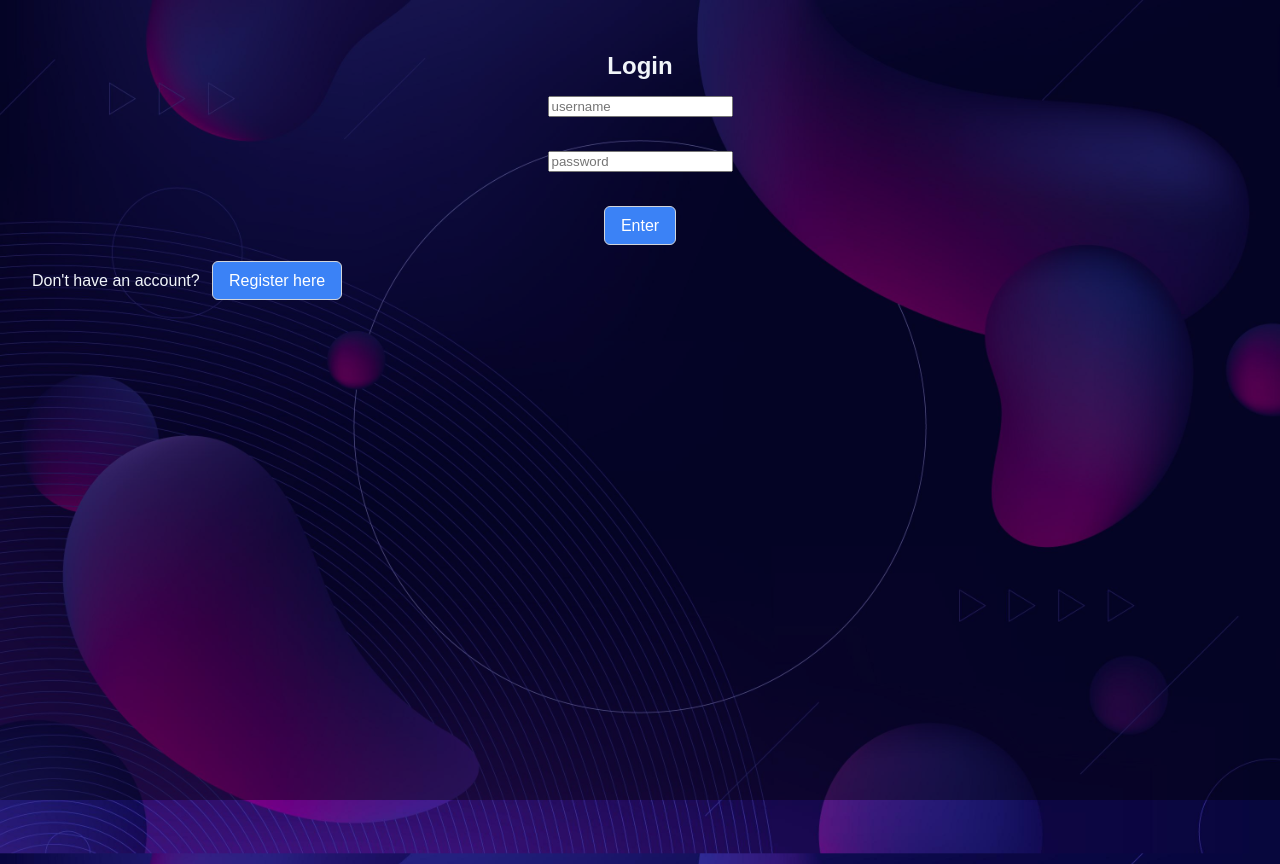
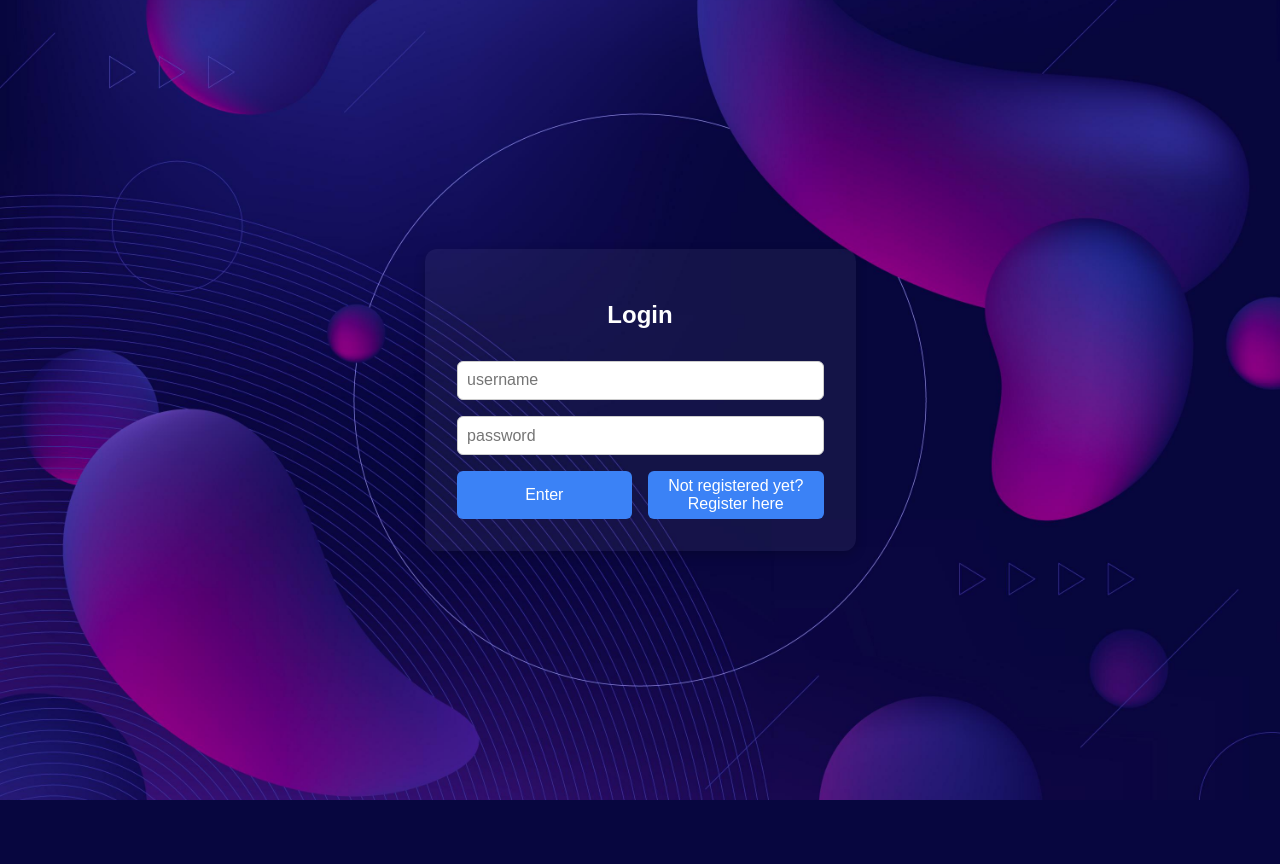
Before and after one commit to lyzo111/MyWeatherReport, a Flask app: page /login in a window 1280 px wide. After the commit the page ends 800 px from the top, so only its background shows below. Run offline with Flask 3, Linux system fonts and the light colour scheme.

Commit message:
changed login and register layout and styling

```diff
--- /dev/null
+++ b/static/css/login.css
@@ -0,0 +1,94 @@
+html, body {
+    height: 100%;
+    margin: 0;
+    padding: 0;
+    font-family: Arial, sans-serif;
+    background-image: url("../img/background.jpg"); /* https://de.freepik.com/vektoren-kostenlos/gradient-fluessiger-abstrakter-hintergrund_13398987.htm */
+    background-size: cover;
+    background-position: center;
+    background-repeat: no-repeat;
+    color: #f1f5f9;
+}
+
+.auth-container {
+    height: 100%;
+    display: flex;
+    justify-content: center;
+    align-items: center;
+}
+
+form {
+    background-color: rgba(255, 255, 255, 0.05);
+    padding: 2rem;
+    border-radius: 12px;
+    box-shadow: 0 4px 12px rgba(0, 0, 0, 0.2);
+    display: flex;
+    flex-direction: column;
+    gap: 1rem;
+    min-width: 367px;
+}
+
+h2 {
+    text-align: center;
+    margin-bottom: 1rem;
+    color: #fff;
+}
+
+.input-group {
+    display: flex;
+    align-items: center;
+    justify-content: space-between;
+    gap: 1rem;
+}
+
+.input-group input {
+    flex: 1;
+    padding: 0.6rem;
+    font-size: 1rem;
+    border-radius: 6px;
+    border: 1px solid #ccc;
+}
+
+.field-error {
+    font-size: 0.85rem;
+    color: #f87171;
+    white-space: nowrap;
+}
+
+.button-group {
+    display: flex;
+    justify-content: space-between;
+    align-items: center;
+    gap: 1rem;
+}
+
+.button-group input[type="submit"],
+.button-group .alt-button {
+    flex: 1;
+    max-width: 48%;
+    height: 48px;
+    overflow: hidden;
+    text-overflow: ellipsis;
+    display: inline-flex;
+    justify-content: center;
+    align-items: center;
+    text-align: center;
+    padding: 0 1rem;
+    box-sizing: border-box;
+}
+
+input[type="submit"], .alt-button {
+    padding: 0.6rem 1.2rem;
+    font-size: 1rem;
+    border-radius: 6px;
+    border: none;
+    background-color: #3b82f6;
+    color: white;
+    cursor: pointer;
+    text-decoration: none;
+}
+
+input[type="submit"]:hover,
+.alt-button:hover {
+    background-color: #2563eb;
+}
--- a/templates/login.html
+++ b/templates/login.html
@@ -3,19 +3,32 @@
 <head>
     <meta charset="UTF-8">
     <title>Login - My Weather Report</title>
-    <link rel="stylesheet" href="{{ url_for('static', filename='css/style.css') }}">
+    <link rel="stylesheet" href="{{ url_for('static', filename='css/login.css') }}">
 </head>
 <body>
-    <h2>Login</h2>
-    <form method="post">
-        <input type="text" name="username" placeholder="username"><br>
-        <input type="password" name="password" placeholder="password"><br>
-        <input type="submit" value="Enter">
-    </form>
+    <div class="auth-container">
+        <form method="post">
+            <h2>Login</h2>
 
-    <p>Don't have an account? <a href="/register"><button>Register here</button></a></p>
-    {% if error %}
-        <p style="color: red;">{{ error }}</p>
-    {% endif %}
+            <div class="input-group">
+                <input type="text" name="username" placeholder="username" required>
+                {% if error_username %}
+                    <span class="field-error">{{ error_username }}</span>
+                {% endif %}
+            </div>
+
+            <div class="input-group">
+                <input type="password" name="password" placeholder="password" required>
+                {% if error_password %}
+                    <span class="field-error">{{ error_password }}</span>
+                {% endif %}
+            </div>
+
+            <div class="button-group">
+                <input type="submit" value="Enter">
+                <a href="/register" class="alt-button">Not registered yet? Register here</a>
+            </div>
+        </form>
+    </div>
 </body>
 </html>
```
Also changed, not shown: templates/registration.html (+22 -12 lines).
